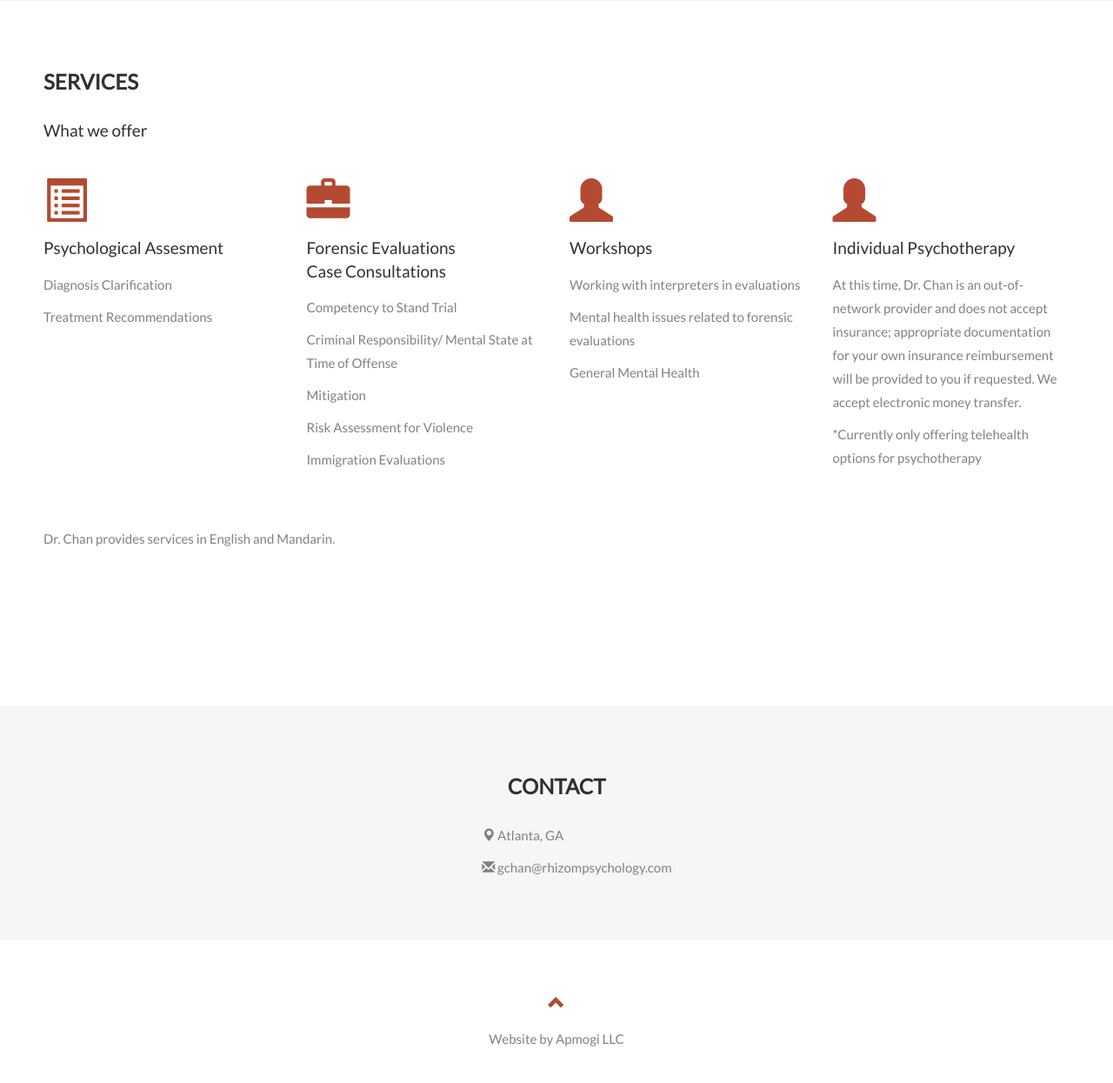
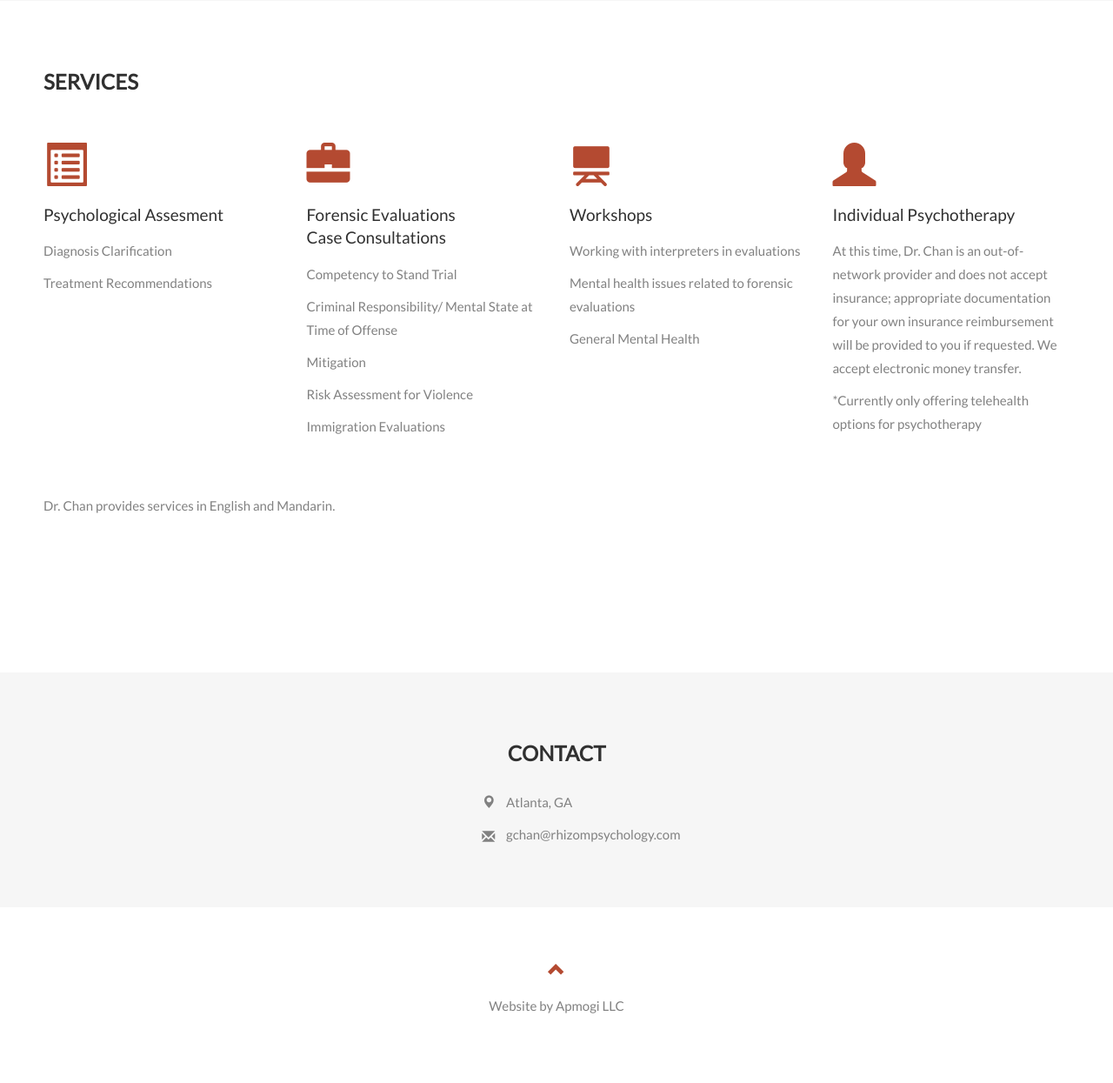
Before and after one commit to rhizompsychology/rhizompsychology.github.io, a PHP site: page / in a window 1280 px wide. Shown: the part 936-2181 px from the top of the page at 87% size. After the commit the page ends 2101 px from the top, so only its background shows below. Run offline with PHP 8.4, Linux system fonts and the light colour scheme.

Commit message:
Remove 'What we offer' heading and update icon for Workshops; enhance styles for logo and contact icons

```diff
--- a/index.html
+++ b/index.html
@@ -81,7 +81,6 @@
   <!-- Container (Services Section) -->
   <div id="services" class="container-fluid text-left">
     <h2>SERVICES</h2>
-    <h4>What we offer</h4>
     <br>
     <div class="row slideanim">
       <div class="col-sm-3">
@@ -100,7 +99,7 @@
         <p>Immigration Evaluations</p>
       </div>
       <div class="col-sm-3">
-        <span class="glyphicon glyphicon-user logo-small"></span>
+        <span class="glyphicon glyphicon-blackboard logo-small"></span>
         <h4>Workshops</h4>
         <p>Working with interpreters in evaluations</p>
         <p>Mental health issues related to forensic evaluations</p>
--- a/styles.css
+++ b/styles.css
@@ -47,11 +47,23 @@ h4 {
 .logo-small {
   color: var(--orange);
   font-size: 50px;
+  display: block;
+  margin-bottom: 20px;
 }
 
 .logo {
   color: var(--orange);
   font-size: 200px;
+}
+
+#contact p .glyphicon {
+  margin-right: 10px;
+  vertical-align: middle;
+}
+
+#contact p .glyphicon-map-marker {
+  position: relative;
+  top: -2px;
 }
 
 .thumbnail {
```
